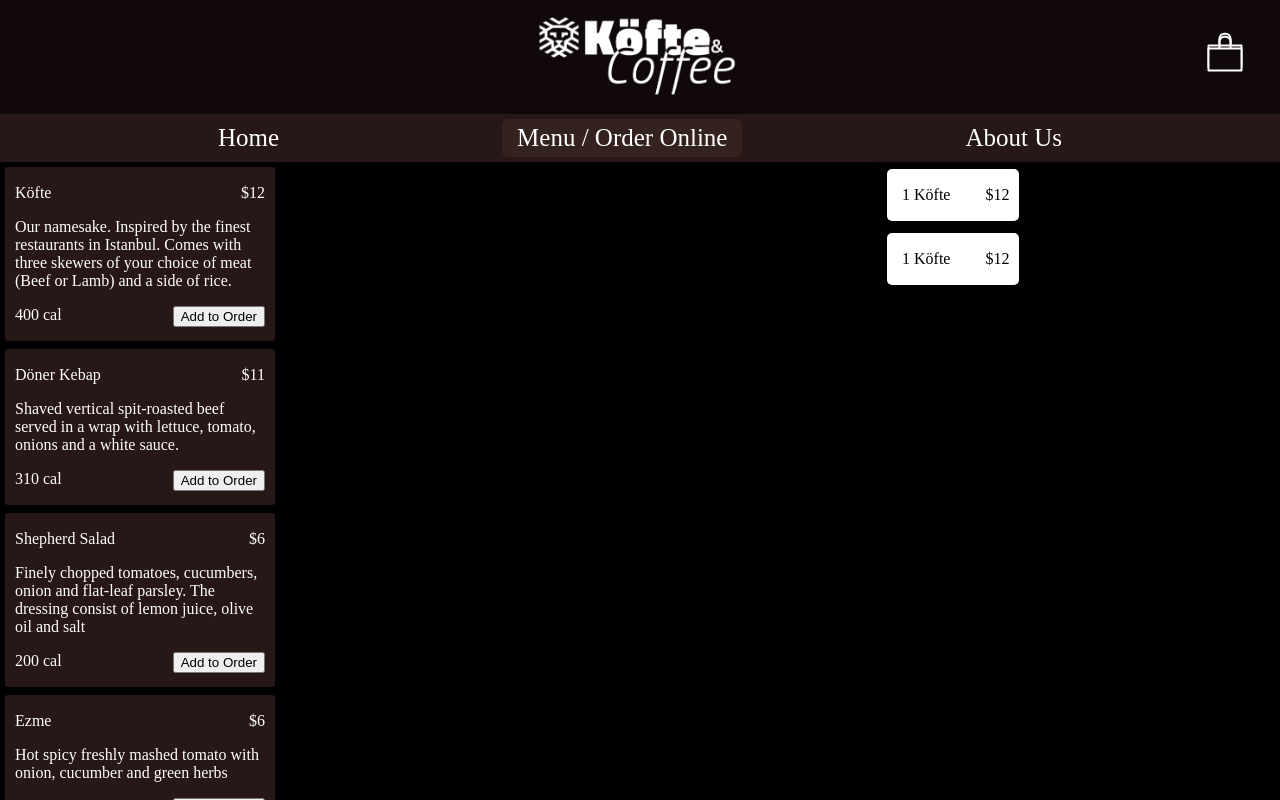
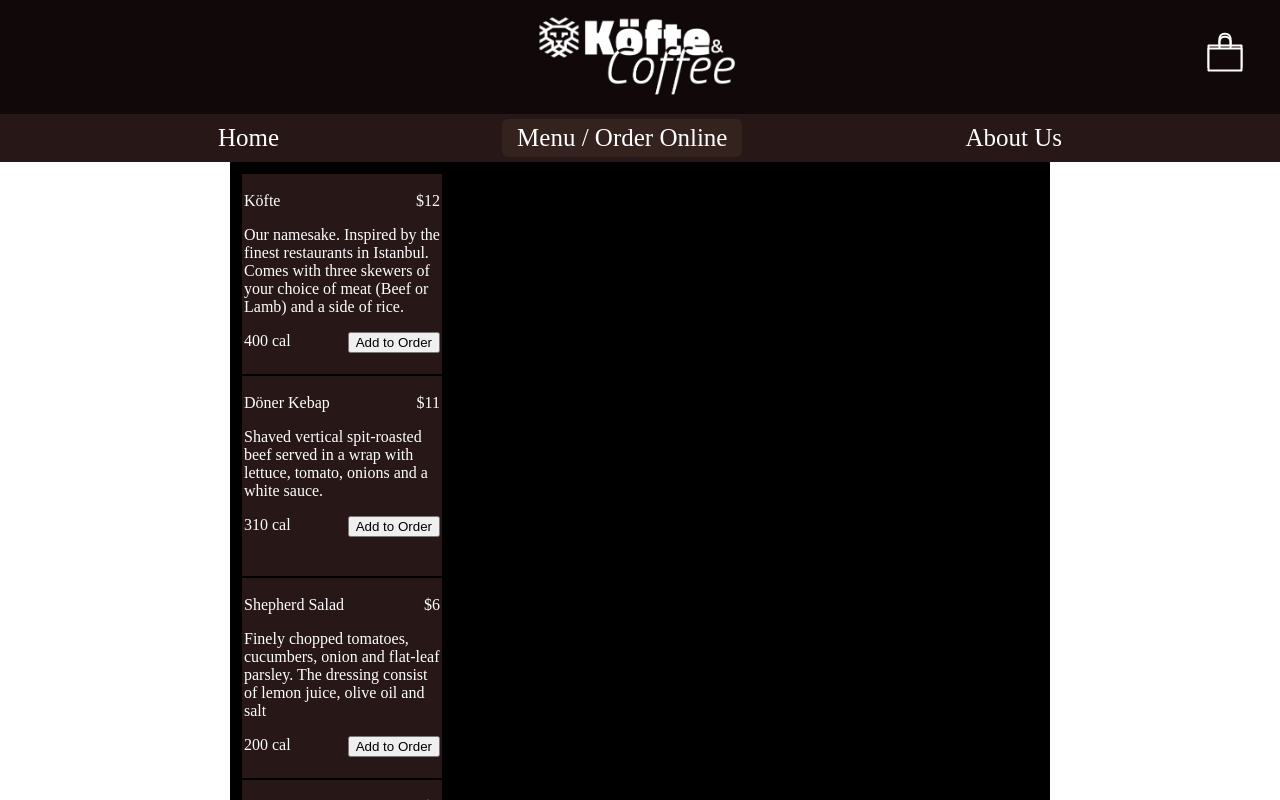
Before and after one commit to trg601/kofte-and-coffee, an Angular app: page /menu in a window 1280 px wide. Shown: the top 800 px of the page. Built offline with nearby package versions, Linux system fonts and the light colour scheme.

Commit message:
more work

```diff
--- a/src/app/cart/cart.component.css
+++ b/src/app/cart/cart.component.css
@@ -30,25 +30,28 @@
 .cart-price {
     width: 20%;
     font-size: 1.2em;
-    color: rgb(0, 0, 0);
+    color: rgb(255, 255, 255);
 }
 
 .cart-quantity {
     width: 35%;
+    color: white;
 }
 
 .cartTotal {
     font-weight: bolder;
     font-size: 1.15em;
-    color: black;
+    color: rgb(255, 255, 255);
     margin-right: 10px;
 }
 .price {
-    color: rgb(0, 0, 0);
+    color: rgb(255, 255, 255);
     font-size: 1em;
 }
 .btn-purchase {
     display: block;
     margin:  auto;
     font-size: 1.25em;
+    color: white;
+    background-color: #271717;
 }
--- a/src/app/menu/item/item.component.css
+++ b/src/app/menu/item/item.component.css
@@ -1,24 +1,21 @@
 div.item {
     background-color: #271717;
     color: white;
-    border-radius: 3px;
-    max-width: 250px;
-    padding: 1px;
+    /* border-radius: 3px; */
+    /* max-height: 200px;
+    max-width: 200px;
+    min-width: 50px;
+    min-height: 200px; */
+    height: 200px;
+    width: 200px;
+    /* padding: 1px;
     padding-left: 10px;
     margin: 3px;
-    padding-right: 10px;
-}
-
-.box{
-    max-height: 300px;
-    display: flex;
-    flex-direction: column;
-    flex-wrap: wrap;
-
-}
-
-.box>*{
-    flex: 1 1 80px;
+    padding-right: 10px; */
+     -webkit-column-break-inside: avoid; /*Chrome, Safari */
+     page-break-inside: avoid;           /*Theoretically FF 20+ */
+     break-inside: avoid-column;         /*IE 11 */
+     display:table;
 }
 
 span.price {
@@ -28,3 +25,6 @@ span.price {
 button.add {
     float: right;
 }
+
+
+/*a*/
--- a/src/app/menu/item/item.component.html
+++ b/src/app/menu/item/item.component.html
@@ -1,4 +1,3 @@
-<div class = "box">
 <div class="item">
     <p class="name">
         {{item.name}}
@@ -10,4 +9,3 @@
         <button class="add">Add to Order</button>
     </p>
 </div>
-</div>
--- a/src/app/menu/menu.component.css
+++ b/src/app/menu/menu.component.css
@@ -1,15 +1,34 @@
+
 
 div.menuItems {
-    float: left;
-    width: calc(100% - 25em);
-    background-color:  rgb(0, 0, 0);
+    /* float: left; */
+    /* width: 100% -25em; */
+    height: 5000px;
+    background-color: black;
+    /* display: flex;
+    flex-flow: column wrap;
+    flex-direction: column; */
+    /* background-color: lightblue; */
+    /* grid-template-columns: 3;
+    grid-template-rows: repeat(auto-fill, 120px);
+    grid-row-gap: .5em;
+    grid-column-gap: 1em; */
+    margin: auto;
+    width: 800px;
+    padding: 10px;
 }
 
-div.order {
+div.itemGrid{
+    display: flex;
+    flex-direction: column;
+    flex-wrap: wrap;
+    justify-content: flex-start;
+}
+/* div.order {
     position: fixed;
     right: 0;
     width: 25em;
-    height: 100%;
+    height: 8000px;
     background-color: rgb(0, 0, 0);
     box-shadow: -1px 3px 4px 3px rgba(0, 0, 0, 0.4);
-}
+} */
--- a/src/app/menu/menu.component.html
+++ b/src/app/menu/menu.component.html
@@ -1,18 +1,19 @@
 <app-navbar activeElement=menu></app-navbar>
-<body style = "background-color: black;">
+
 <div class="menuItems">
+    <div class = "itemGrid">
     <table>
         <tr *ngFor="let item of menu.items">
             <app-item [item]="item"></app-item>
         </tr>
     </table>
+    </div>
 </div>
 
-<div class="order">
+<!-- <div class="order">
     <table>
         <tr *ngFor="let item of getCartItems()">
             <app-cart-item [item]="item"></app-cart-item>
         </tr>
     </table>
-</div>
-</body>
+</div> -->
--- a/src/styles.css
+++ b/src/styles.css
@@ -1,6 +1,6 @@
 /* You can add global styles to this file, and also import other style files */
 body, html{
-    background-color: black;
+    background-color: rgb(255, 255, 255);
     margin:0;
     padding:0;
 }
```
